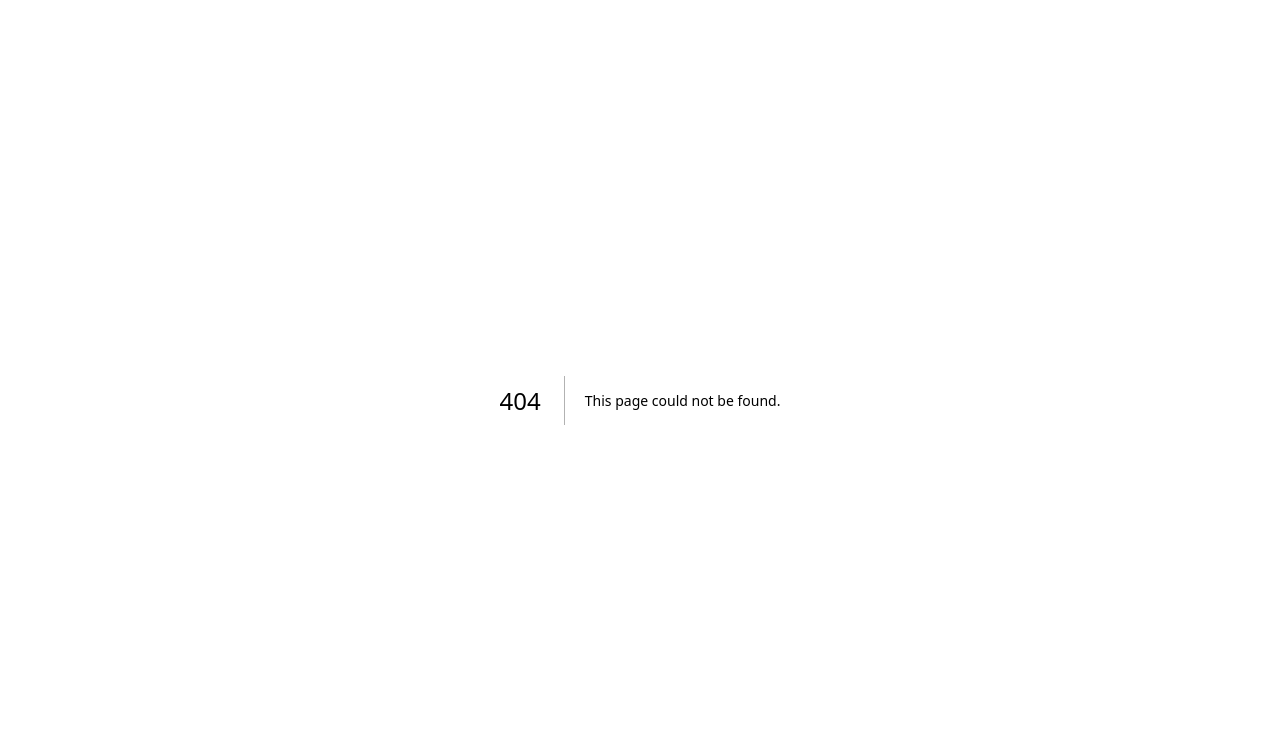
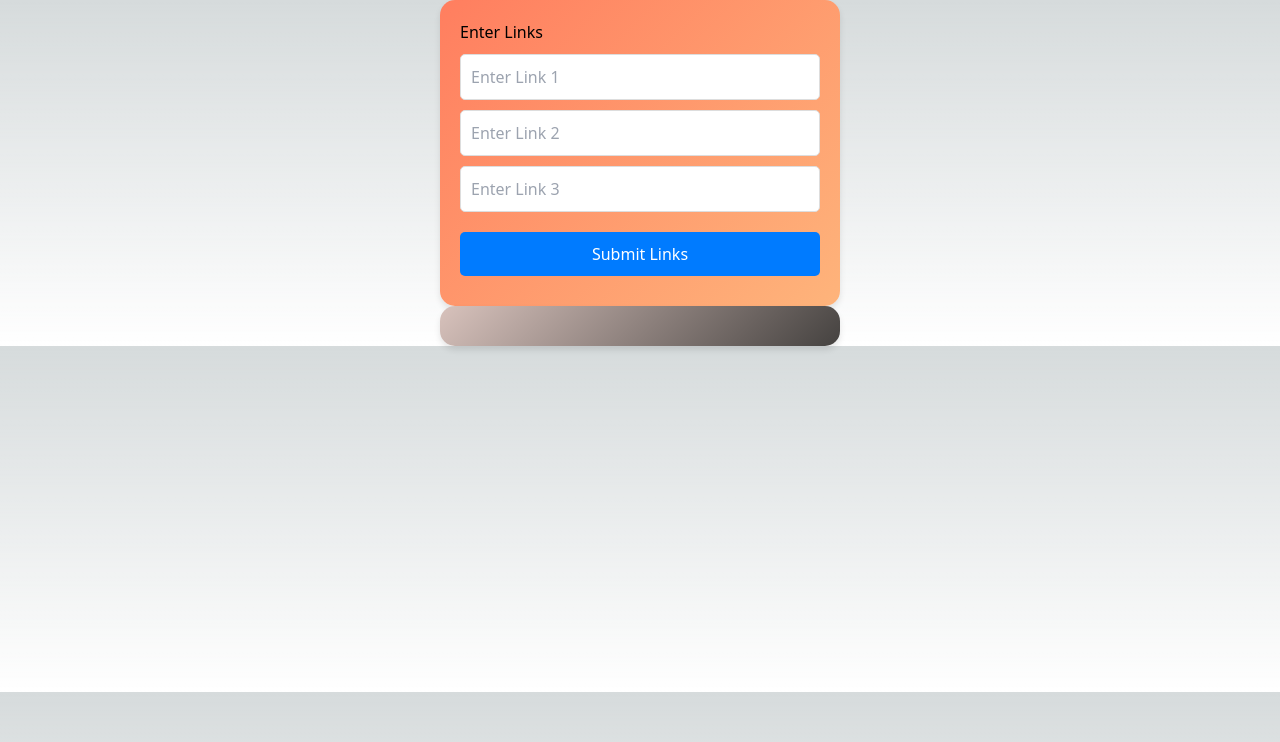
Before and after one commit to Usamamian27/farcaster-action-composer-example, a Next.js app: page /LinkCard in a window 1280 px wide. Before the commit this address had no page. Shown: the top 742 px of the page. Built offline with nearby package versions, Linux system fonts and the light colour scheme.

Commit message:
Link card component added

```diff
--- /dev/null
+++ b/src/pages/LinkCard/index.tsx
@@ -0,0 +1,103 @@
+import React, { useState } from "react";
+import styles from "./styles.module.css";
+
+const LinkInputCard = () => {
+  const [links, setLinks] = useState({ link1: "", link2: "", link3: "" });
+  const [submittedLinks, setSubmittedLinks] = useState<any>([]);
+
+  const handleChange = (e: any) => {
+    const { name, value } = e.target;
+    setLinks((prevLinks) => ({
+      ...prevLinks,
+      [name]: value,
+    }));
+  };
+
+  const handleSubmit = (e: any) => {
+    e.preventDefault();
+    const validLinks = Object.values(links).filter((link) => link);
+    setSubmittedLinks(validLinks);
+  };
+
+  //   const handleShare = () => {
+  //     const castText = `My favorite links are`;
+
+  //     console.log({ castText });
+  //     window.parent.postMessage(
+  //       {
+  //         type: "createCast",
+  //         data: {
+  //           cast: {
+  //             text: castText,
+  //             embeds: ["https://devigital.com/"],
+  //           },
+  //         },
+  //       },
+  //       "*"
+  //     );
+  //   };
+
+  return (
+    <>
+      <div className={styles.container}>
+        <h2>Enter Links</h2>
+        <form onSubmit={handleSubmit}>
+          <div>
+            <input
+              type="text"
+              name="link1"
+              placeholder="Enter Link 1"
+              value={links.link1}
+              onChange={handleChange}
+              className={styles.input}
+            />
+          </div>
+          <div>
+            <input
+              type="text"
+              name="link2"
+              placeholder="Enter Link 2"
+              value={links.link2}
+              onChange={handleChange}
+              className={styles.input}
+            />
+          </div>
+          <div>
+            <input
+              type="text"
+              name="link3"
+              placeholder="Enter Link 3"
+              value={links.link3}
+              onChange={handleChange}
+              className={styles.input}
+            />
+          </div>
+          <button type="submit" className={styles.button}>
+            Submit Links
+          </button>
+        </form>
+      </div>
+      <div className={styles.container2}>
+        {submittedLinks.length > 0 && (
+          <div className={styles.cardWithLinks}>
+            <h3>Links:</h3>
+            {submittedLinks.map((link: any, index: any) => (
+              <a
+                key={index}
+                href={link}
+                target="_blank"
+                rel="noopener noreferrer"
+              >
+                <button className={styles.cardButton}>{`Link ${
+                  index + 1
+                }`}</button>
+              </a>
+            ))}
+          </div>
+        )}
+      </div>
+    </>
+  );
+};
+
+export default LinkInputCard;
--- /dev/null
+++ b/src/pages/LinkCard/styles.module.css
@@ -0,0 +1,77 @@
+.container {
+  max-width: 400px;
+  margin: auto;
+  padding: 20px;
+  background: linear-gradient(135deg, #ff7e5f, #feb47b); /* Gradient background */
+  border-radius: 15px;
+  box-shadow: 0px 4px 6px rgba(0, 0, 0, 0.1);
+}
+
+.container2 {
+  max-width: 400px;
+  margin: auto;
+  padding: 20px;
+  background: linear-gradient(135deg, #d8c2bc, #454240); /* Gradient background */
+  border-radius: 15px;
+  box-shadow: 0px 4px 6px rgba(0, 0, 0, 0.1);
+}
+
+.input {
+  display: block;
+  margin: 10px 0;
+  padding: 10px;
+  width: 100%;
+  border-radius: 5px;
+  border: 1px solid #ddd;
+}
+
+.button {
+  padding: 10px;
+  margin: 10px 0;
+  width: 100%;
+  background-color: #007bff;
+  color: white;
+  border: none;
+  cursor: pointer;
+  border-radius: 5px;
+}
+
+.button:hover {
+  background-color: #0056b3;
+}
+
+.card {
+  margin-top: 20px;
+  padding: 20px;
+  background-color: white;
+  border-radius: 10px;
+  box-shadow: 0px 4px 6px rgba(0, 0, 0, 0.1);
+}
+
+.cardWithLinks{
+  margin-top: 20px;
+  padding: 20px;
+  background-color: white;
+  border-radius: 10px;
+  box-shadow: 0px 4px 6px rgba(0, 0, 0, 0.1);
+}
+
+.cardButton {
+  background-color: #28a745;
+  color: white;
+  border: none;
+  cursor: pointer;
+  padding: 10px;
+  margin-bottom: 10px; /* Ensures vertical spacing between buttons */
+  width: 100%;
+  border-radius: 5px;
+}
+
+.cardButton:hover {
+  background-color: #218838;
+}
+
+/* h3 {
+  text-align: center;
+  color: #333;
+} */
--- a/src/pages/index.tsx
+++ b/src/pages/index.tsx
@@ -20,13 +20,32 @@ export default function Home() {
     const castText = `My favorite ice cream flavors🍦 are: ${first}, ${second}, ${third} and I love being able to use Cast Composer Actions built by dTech for my business!`;
 
     console.log({ castText });
+    const htmlContent = `
+    <html>
+      <head>
+        <style>
+          body {
+            font-family: Arial, sans-serif;
+            background-color: #f0f0f0;
+          }
+          h1 {
+            color: #333;
+          }
+        </style>
+      </head>
+      <body>
+        <h1>Hello from the iframe!</h1>
+        <p>This is some HTML content inside an iframe.</p>
+      </body>
+    </html>
+  `;
     window.parent.postMessage(
       {
         type: "createCast",
         data: {
           cast: {
             text: castText,
-            embeds: ["https://devigital.com/"],
+            embeds: [htmlContent],
           },
         },
       },
@@ -46,6 +65,7 @@ export default function Home() {
     "Pistachio",
     "Salted Caramel",
   ];
+
   return (
     <main
       className={`flex min-h-screen flex-col items-center justify-between p-24 ${inter.className}`}
```
